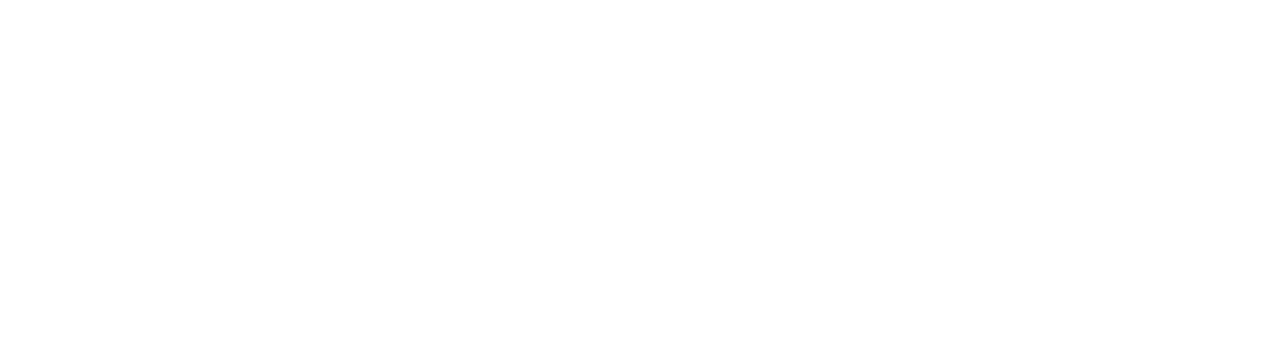
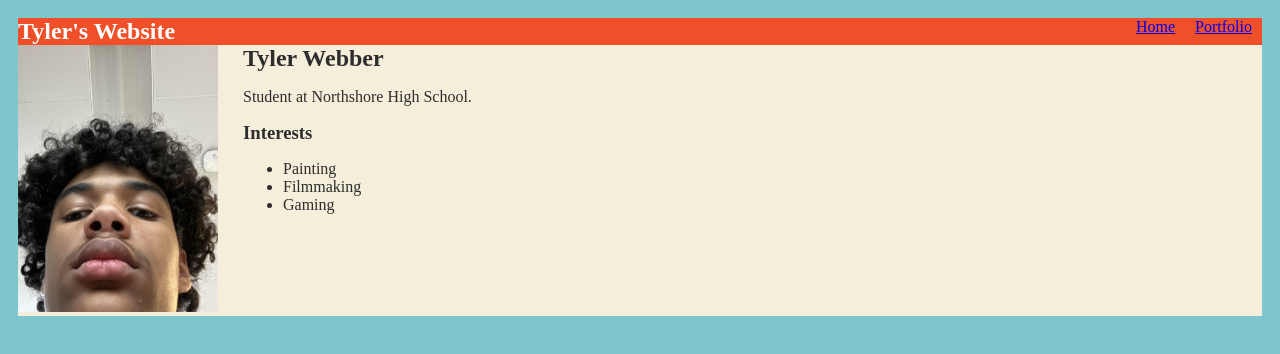
Before and after one commit to TylerWebber08/TylerWebber08.github.io, a plain HTML site: page index.html in a window 1280 px wide. Drawn offline with Linux system fonts and the light colour scheme.

Commit message:
Finished Website

```diff
--- a/index.html
+++ b/index.html
@@ -1,13 +1,44 @@
 <!DOCTYPE html>
 <html>
   <head>
-    <title>CHANGE ME</title>
+    <title>Tyler's Website</title>
+    <link rel="stylesheet" href="style.css" />
   </head>
 
   <body>
     <!-- All content goes here -->
     <div id="all-contents">
+      <nav>
+       <h1>Tyler's Website</h1>
+       <ul id="nav-ul">
+        <li class="nav-li">
+          <a href="index.html">Home</a>
+       </li>
+         <li class="nav-li">
+          <a href="portfolio.html">Portfolio</a>
+        </li>
+       </ul>
+      </nav>
+      <main>
+       <!-- Sidebar section -->
+        <div class="sidebar">
+          <img class="sidebar-img" src="images/weird guy.jpg">
+        </div>
+        <!--Content section-->
+        <div class="content">
+          <h2>Tyler Webber</h2>
+          <p>Student at Northshore High School.</p>
 
+            <div id=""interests">
+              <h3>Interests</h3>
+              <ul>
+                <li>Painting</li>
+                <li>Filmmaking</li>
+                <li>Gaming</li>
+              </ul>
+          </div>
+        </div>
+      </main>
     </div>
   </body>
 </html>
--- a/style.css
+++ b/style.css
@@ -0,0 +1,103 @@
+body {
+     background: rgb(125, 198, 206);
+     color: rgb(45, 45, 45);
+     padding: 10px;
+     font-family:'Times New Roman', Times, serif
+}
+
+#all-contents{
+    max-width: 800px
+    margin: auto;
+}
+
+/* navigation menu */
+nav {
+    background: rgb(239, 80, 41);
+    margin 0 auto;
+    display: flex;
+    padding: 10 px
+}
+
+h1 {
+    display: flex;
+    align-items: center;
+    color: white;
+    flex: 1;
+    margin: 0;
+}
+
+#nav-ul{
+    list-style-type: none;
+    margin: 0;
+    padding: 0;
+    display: flex;
+
+}
+
+.nav-li {
+    display: inline-block;
+    padding: 0 10px
+}
+
+a {
+    text-decoration: none
+    color: #fff;
+}
+
+/*main container area beneath menu */
+main {
+    background: rgb(245, 238, 219);
+    display: flex;
+    margin-top: 20 px;
+}
+
+.sidebar{
+    margin-right: 25px;
+    padding: 10 px
+}
+
+.sidebar-img {
+    width: 200px;
+}
+
+.content{
+    flex: 1;
+    padding: 15 px;
+}
+
+/* interests section styles */
+#interests {
+    border: 4px silver ridge;
+    padding: 8px;
+    margin-top: 20px;
+}
+
+h2, h3 {
+    margin: 0px;
+}
+
+/* Portfolio styles */
+.content h1 {
+  color: black;
+}
+
+#portfolio {
+  list-style-type: none;
+  padding-left: 0;
+}
+
+#portfolio li {
+  background: #fff;
+  padding: 10px;
+  border-radius: 10px;
+  margin-bottom: 10px;
+}
+
+#portfolio li:hover {
+  background: #eee;
+}
+
+#portfolio a {
+  text-decoration: none;
+  color: #454545;
+}
```
Also changed, not shown: portfolio.html (+42 -0 lines), images/weird guy.jpg (added).
